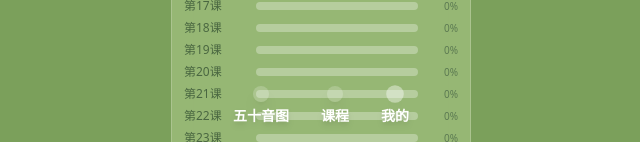
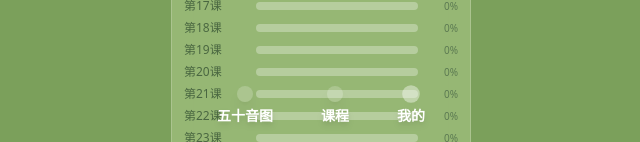
Before and after one commit to chen205518/jp-app-source, a Vue app: page /#/my in a window 1280 px wide. Shown: the part 658-800 px from the top of the page, without its empty margins (319-959 px from the left). Built offline with nearby package versions, Linux system fonts and the light colour scheme.

Commit message:
increase gap between buttons and keep centered

```diff
--- a/src/components/BottomNav.vue
+++ b/src/components/BottomNav.vue
@@ -16,7 +16,7 @@ const navigateTo = (path: string) => {
 <template>
   <div class="fixed bottom-0 left-0 right-0 z-40" :style="{ paddingBottom: `env(safe-area-inset-bottom, 0px)` }">
     <div>
-      <div class="max-w-[400px] mx-auto flex items-end justify-center gap-8 py-4 px-4">
+      <div class="max-w-[400px] mx-auto flex items-end justify-center gap-12 py-4 px-4">
         <button
           @click="navigateTo('/home')"
           :class="[
```
